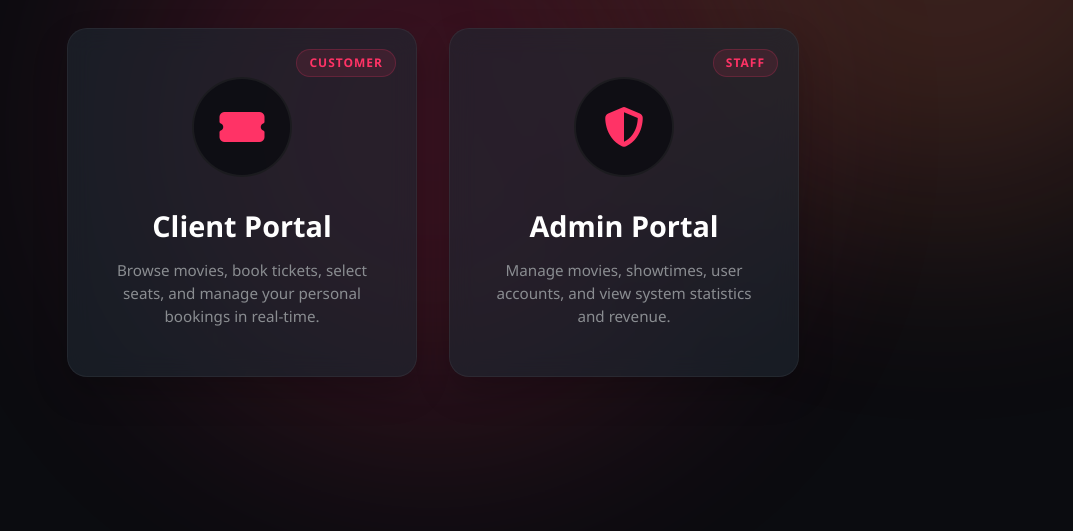
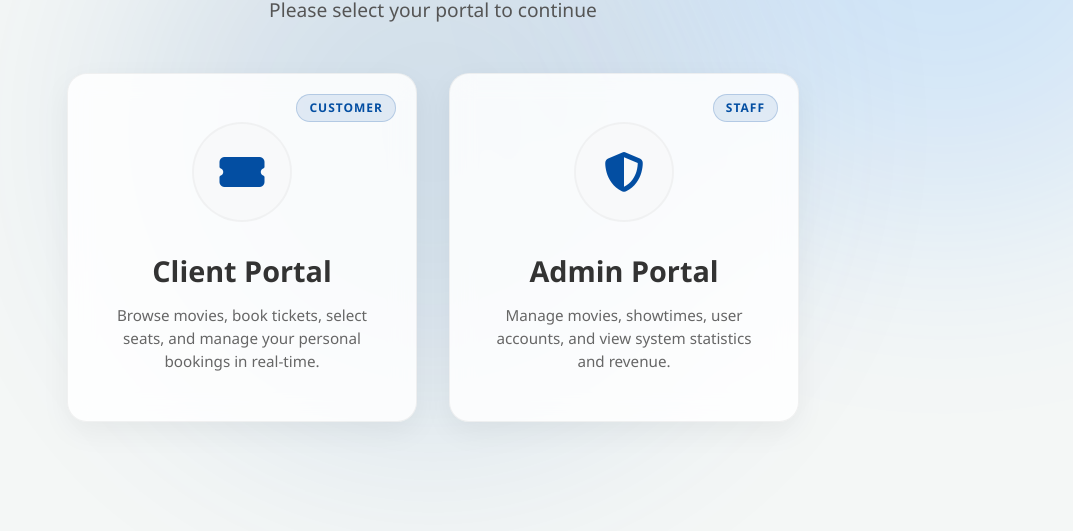
Before and after one commit to HuyPT3508/AWS_Final, a website: page s3_frontend/index.html in a window 1280 px wide. Shown: the part 269-800 px from the top of the page, without its empty margins (207-1280 px from the left). Drawn offline with nearby package versions, Linux system fonts and the light colour scheme.

Commit message:
style: update landing page theme to blue and white HCMUT branding

```diff
--- a/s3_frontend/index.html
+++ b/s3_frontend/index.html
@@ -8,14 +8,14 @@
     <link rel="stylesheet" href="https://cdnjs.cloudflare.com/ajax/libs/font-awesome/6.4.0/css/all.min.css">
     <style>
         :root {
-            --brand-color: #ff3366;
-            --brand-gradient: linear-gradient(135deg, #ff3366, #ff7b54);
-            --bg-color: #0b0c10;
-            --surface-color: #1f2833;
+            --brand-color: #034ea2;
+            --brand-gradient: linear-gradient(135deg, #034ea2, #007bff);
+            --bg-color: #f4f7f6;
+            --surface-color: #ffffff;
         }
         body {
             background-color: var(--bg-color);
-            color: white;
+            color: #333333;
             font-family: 'Segoe UI', Tahoma, Geneva, Verdana, sans-serif;
             min-height: 100vh;
             display: flex;
@@ -32,7 +32,7 @@
             height: 40vw;
             background: var(--brand-color);
             filter: blur(100px);
-            opacity: 0.15;
+            opacity: 0.1;
             border-radius: 50%;
             z-index: 0;
             animation: pulse 8s infinite alternate;
@@ -40,12 +40,12 @@
         .bg-glow:nth-child(2) {
             top: -10%;
             right: -10%;
-            background: #ff7b54;
+            background: #007bff;
             animation-delay: -4s;
         }
         @keyframes pulse {
-            0% { transform: scale(1); opacity: 0.1; }
-            100% { transform: scale(1.2); opacity: 0.2; }
+            0% { transform: scale(1); opacity: 0.05; }
+            100% { transform: scale(1.2); opacity: 0.15; }
         }
 
         .container {
@@ -68,10 +68,10 @@
 
         .subtitle {
             text-align: center;
-            color: #c5c6c7;
+            color: #555555;
             margin-bottom: 3rem;
             font-size: 1.2rem;
-            font-weight: 300;
+            font-weight: 400;
         }
 
         .role-cards {
@@ -82,18 +82,18 @@
         }
 
         .role-card {
-            background: rgba(31, 40, 51, 0.6);
+            background: rgba(255, 255, 255, 0.85);
             backdrop-filter: blur(12px);
             -webkit-backdrop-filter: blur(12px);
-            border: 1px solid rgba(255, 255, 255, 0.05);
+            border: 1px solid rgba(0, 0, 0, 0.05);
             border-radius: 20px;
             padding: 3rem 2rem;
             width: 350px;
             text-align: center;
             text-decoration: none;
-            color: white;
+            color: #333333;
             transition: all 0.4s cubic-bezier(0.175, 0.885, 0.32, 1.275);
-            box-shadow: 0 15px 35px rgba(0,0,0,0.2);
+            box-shadow: 0 10px 30px rgba(0,0,0,0.05);
             position: relative;
             overflow: hidden;
         }
@@ -105,16 +105,16 @@
             left: -100%;
             width: 50%;
             height: 100%;
-            background: linear-gradient(to right, rgba(255,255,255,0) 0%, rgba(255,255,255,0.05) 50%, rgba(255,255,255,0) 100%);
+            background: linear-gradient(to right, rgba(255,255,255,0) 0%, rgba(255,255,255,0.8) 50%, rgba(255,255,255,0) 100%);
             transform: skewX(-25deg);
             transition: all 0.6s ease;
         }
 
         .role-card:hover {
             transform: translateY(-10px);
-            border-color: rgba(255, 51, 102, 0.3);
-            box-shadow: 0 20px 40px rgba(255, 51, 102, 0.15);
-            color: white;
+            border-color: rgba(3, 78, 162, 0.2);
+            box-shadow: 0 20px 40px rgba(3, 78, 162, 0.12);
+            color: #333333;
         }
 
         .role-card:hover::before {
@@ -125,14 +125,14 @@
             width: 100px;
             height: 100px;
             margin: 0 auto 2rem;
-            background: rgba(11, 12, 16, 0.8);
+            background: #f8f9fa;
             border-radius: 50%;
             display: flex;
             align-items: center;
             justify-content: center;
             font-size: 2.5rem;
             color: var(--brand-color);
-            border: 2px solid rgba(255, 255, 255, 0.05);
+            border: 2px solid rgba(0, 0, 0, 0.03);
             transition: all 0.3s ease;
         }
 
@@ -145,12 +145,12 @@
 
         .role-card h3 {
             font-size: 1.8rem;
-            font-weight: 600;
+            font-weight: 700;
             margin-bottom: 1rem;
         }
 
         .role-card p {
-            color: #8a8d91;
+            color: #666666;
             font-size: 0.95rem;
             line-height: 1.5;
             margin-bottom: 0;
@@ -158,14 +158,14 @@
         }
 
         .role-card:hover p {
-            color: #d1d3d5;
+            color: #444444;
         }
 
         .role-badge {
             position: absolute;
             top: 20px;
             right: 20px;
-            background: rgba(255, 51, 102, 0.1);
+            background: rgba(3, 78, 162, 0.1);
             color: var(--brand-color);
             padding: 4px 12px;
             border-radius: 20px;
@@ -173,7 +173,7 @@
             font-weight: bold;
             letter-spacing: 1px;
             text-transform: uppercase;
-            border: 1px solid rgba(255, 51, 102, 0.2);
+            border: 1px solid rgba(3, 78, 162, 0.2);
         }
 
         @media (max-width: 768px) {
@@ -197,6 +197,9 @@
     <div class="bg-glow"></div>
 
     <div class="container">
+        <div style="text-align: center; margin-bottom: 10px;">
+            <img src="./img/logo.png" alt="HCMUT Logo" style="height: 80px; object-fit: contain;">
+        </div>
         <h1 class="brand-title">HCMUT CINEMA</h1>
         <p class="subtitle">Please select your portal to continue</p>
 
```
